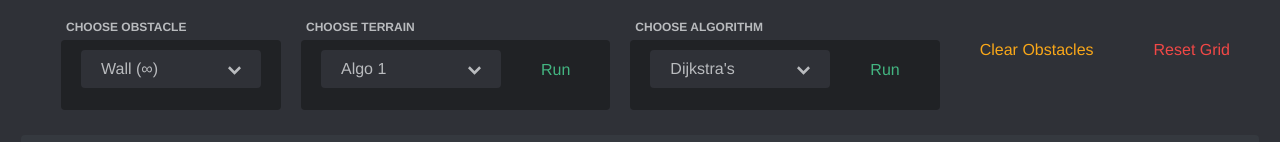
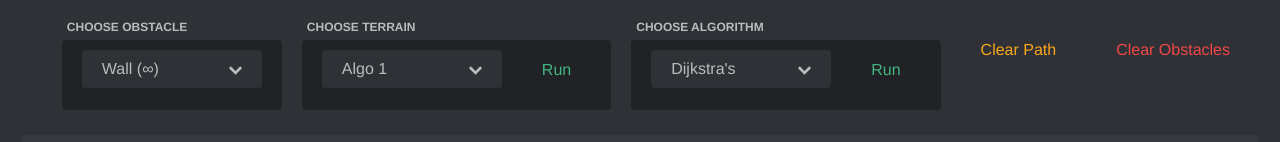
Before and after one commit to VikramGrover/pathfinding-algorithms-visualizer, a React (Create React App) app: page / in a window 1280 px wide. Shown: the top 142 px of the page. Built offline with nearby package versions, Linux system fonts and the light colour scheme.

Commit message:
Add clear obstacles and clear path buttons

```diff
--- a/src/App.js
+++ b/src/App.js
@@ -55,6 +55,30 @@ function App() {
     setGridState(gridMap);
   };
 
+  const clearPath = () => {
+    let gridMap = {};
+    let change = false;
+
+    for (let x = 0; x < rows; x++) {
+      for (let y = 0; y < cols; y++) {
+        let id = `${x}:${y}`;
+        gridMap[id] = gridState[id];
+        let currState = gridState[id][0];
+
+        if (currState === getNodeTypeEnum('path') || currState === getNodeTypeEnum('visited')) {
+          gridMap[id] = gridMap[id].slice(1);
+          change = true;
+        }
+      }
+    }
+
+    if (change) {
+      setGridState(prevState => (gridMap));
+    }
+
+    return gridMap;
+  };
+
   const clearObstacles = () => {
     let gridMap = {};
     let change = false;
@@ -110,7 +134,7 @@ function App() {
 
   return (
     <>
-      <Header rows={rows} cols={cols} runningAlgo={runningAlgo} setRunningAlgo={setRunningAlgo} padding={margin} height={navBarHeight} setGridState={setGridState} startCord={startCord} targetCord={targetCord} resetBoard={resetBoard} clearObstacles={clearObstacles} clearForReRun={clearForReRun} setSelectedObstacle={setSelectedObstacle} />
+      <Header rows={rows} cols={cols} runningAlgo={runningAlgo} setRunningAlgo={setRunningAlgo} padding={margin} height={navBarHeight} setGridState={setGridState} startCord={startCord} targetCord={targetCord} clearObstacles={clearObstacles} clearPath={clearPath} setSelectedObstacle={setSelectedObstacle} />
       <Grid rows={rows} cols={cols} padding={margin} nodeSize={nodeSize} gridState={gridState} setGridState={setGridState} selectedObstacle={selectedObstacle} setStartCord={setStartCord} setTargetCord={setTargetCord} runningAlgo={runningAlgo} />
     </>
   );
--- a/src/components/Clear.js
+++ b/src/components/Clear.js
@@ -1,9 +1,9 @@
 import React from 'react'
 
-const Clear = ({ clearObstacles, runningAlgo }) => {
+const Clear = ({ clearPath, runningAlgo }) => {
     return (
-        <div className={`button ${runningAlgo ? 'disabled' : 'orange'}`} onClick={runningAlgo ? null : clearObstacles}>
-            Clear Obstacles
+        <div className={`button ${runningAlgo ? 'disabled' : 'orange'}`} onClick={runningAlgo ? null : clearPath}>
+            Clear Path
         </div >
     )
 }
--- a/src/components/Header.js
+++ b/src/components/Header.js
@@ -4,7 +4,7 @@ import ChooseAlgorithm from './ChooseAlgorithm.js'
 import ChooseTerrain from './ChooseTerrain.js'
 import ChooseObstacle from './ChooseObstacle.js'
 
-const Header = ({ rows, cols, runningAlgo, setRunningAlgo, padding, height, setGridState, startCord, targetCord, resetBoard, clearObstacles, clearForReRun, setSelectedObstacle }) => {
+const Header = ({ rows, cols, runningAlgo, setRunningAlgo, padding, height, setGridState, startCord, targetCord, clearObstacles, clearPath, setSelectedObstacle }) => {
     const style = {
         padding: padding,
         paddingBottom: padding / 2,
@@ -13,10 +13,10 @@ const Header = ({ rows, cols, runningAlgo, setRunningAlgo, padding, height, setG
 
     return (
         <div style={style} className='header'>
-            <Reset resetBoard={resetBoard} runningAlgo={runningAlgo} />
-            <Clear clearObstacles={clearObstacles} runningAlgo={runningAlgo} />
-            <ChooseAlgorithm rows={rows} cols={cols} setGridState={setGridState} startCord={startCord} targetCord={targetCord} clearForReRun={clearForReRun} runningAlgo={runningAlgo} setRunningAlgo={setRunningAlgo} />
-            <ChooseTerrain rows={rows} cols={cols} setGridState={setGridState} startCord={startCord} targetCord={targetCord} clearForReRun={clearForReRun} runningAlgo={runningAlgo} setRunningAlgo={setRunningAlgo} />
+            <Reset clearObstacles={clearObstacles} runningAlgo={runningAlgo} />
+            <Clear clearPath={clearPath} runningAlgo={runningAlgo} />
+            <ChooseAlgorithm rows={rows} cols={cols} setGridState={setGridState} startCord={startCord} targetCord={targetCord} clearForReRun={clearPath} runningAlgo={runningAlgo} setRunningAlgo={setRunningAlgo} />
+            <ChooseTerrain rows={rows} cols={cols} setGridState={setGridState} startCord={startCord} targetCord={targetCord} clearForReRun={clearPath} runningAlgo={runningAlgo} setRunningAlgo={setRunningAlgo} />
             <ChooseObstacle setSelectedObstacle={setSelectedObstacle} />
         </div>
     )
--- a/src/components/Reset.js
+++ b/src/components/Reset.js
@@ -1,7 +1,7 @@
-const Reset = ({ resetBoard, runningAlgo }) => {
+const Reset = ({ clearObstacles, runningAlgo }) => {
     return (
-        <div className={`button ${runningAlgo ? 'disabled' : 'red'}`} onClick={runningAlgo ? null : resetBoard}>
-            Reset Grid
+        <div className={`button ${runningAlgo ? 'disabled' : 'red'}`} onClick={runningAlgo ? null : clearObstacles}>
+            Clear Obstacles
         </div >
     )
 }
--- a/src/components/Visualize.js
+++ b/src/components/Visualize.js
@@ -4,7 +4,7 @@ import { getNodeTypeEnum } from '../utils/util.js'
 const Visualize = ({ rows, cols, selectedAlgo, setGridState, startCord, targetCord, clearForReRun, runningAlgo, setRunningAlgo }) => {
     const run = async () => {
         const updatedGridState = clearForReRun();
-
+        setRunningAlgo(true);
         console.log("STARTING: ", selectedAlgo);
 
         let path = [];
```
Also changed, not shown: 6 other files (tests, documents, lock files or other folders).
